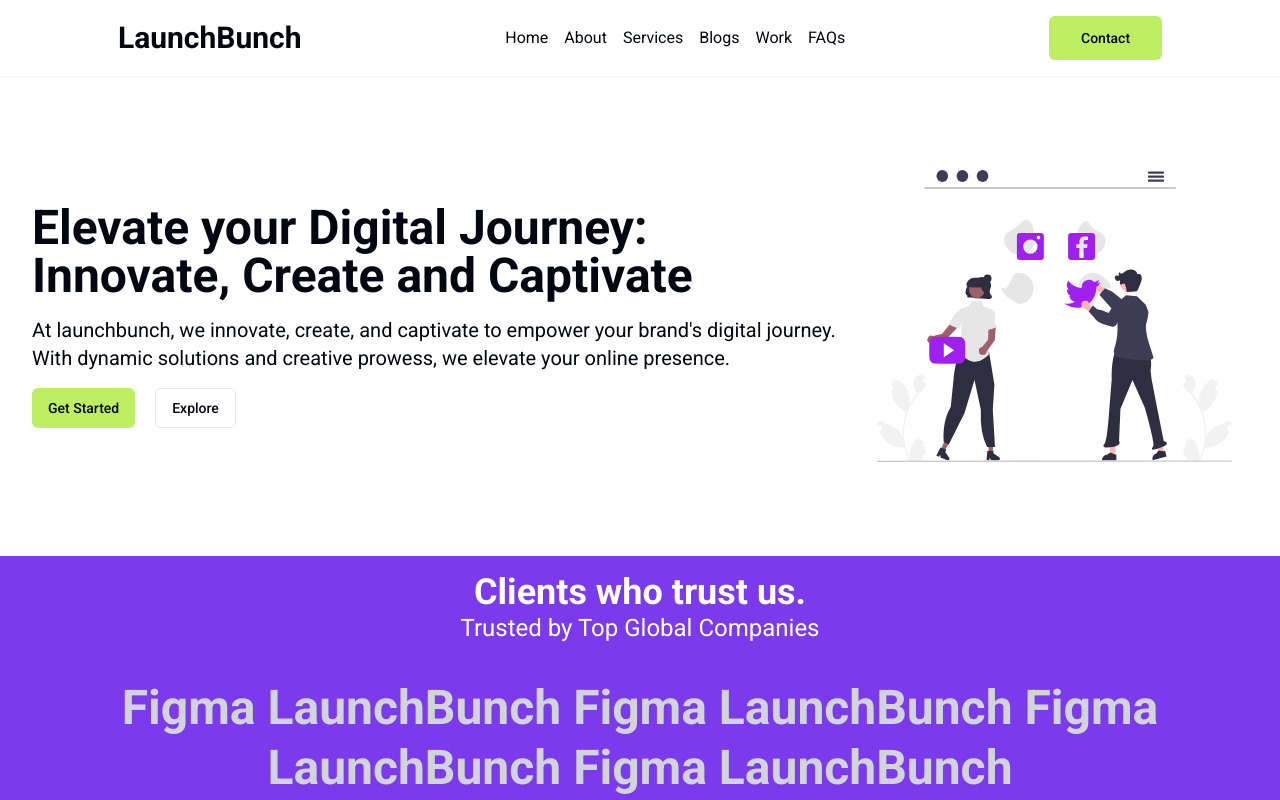
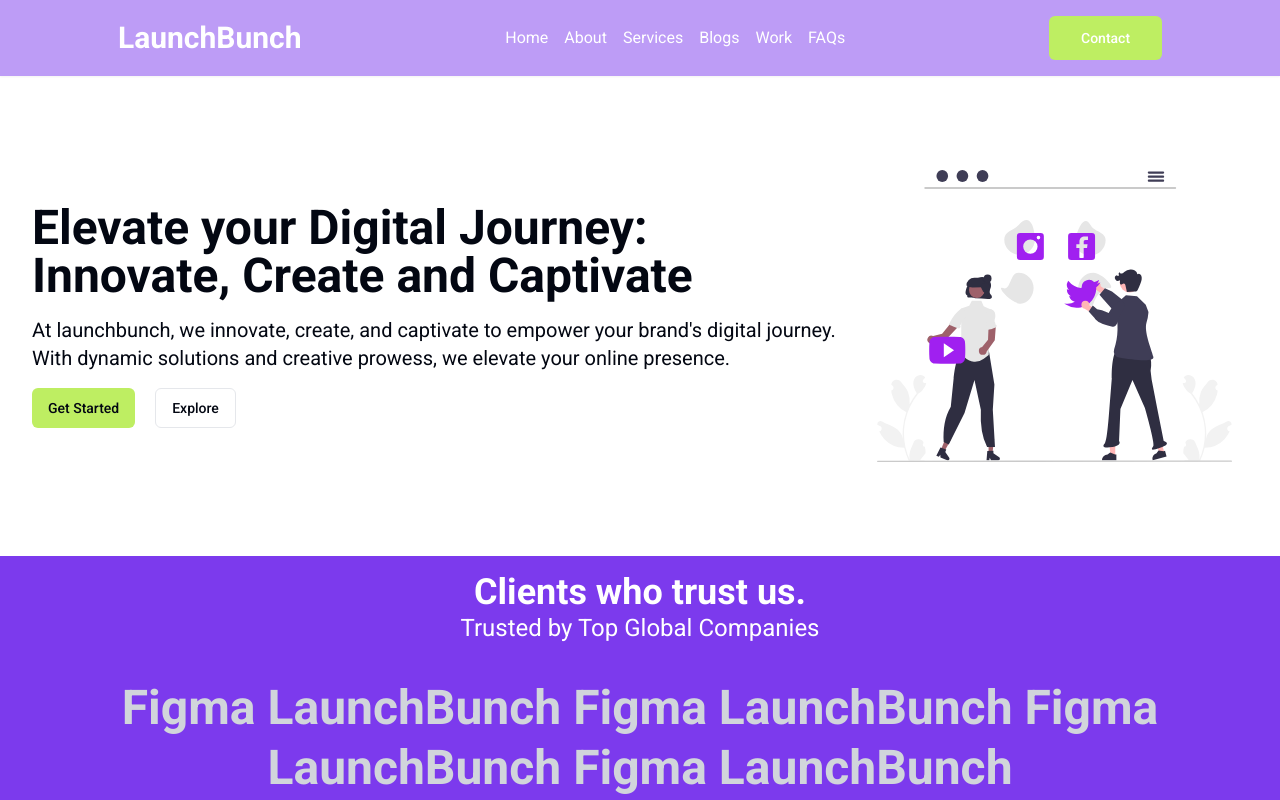
Before and after one commit to kshetritej/launchbunch, a React (Vite) app: page / in a window 1280 px wide. Shown: the top 800 px of the page. Built offline with nearby package versions, Linux system fonts and the light colour scheme.

Commit message:
chore: change nav color

```diff
--- a/src/Navbar.tsx
+++ b/src/Navbar.tsx
@@ -4,7 +4,7 @@ import { Button } from "./components/ui/button";
 const Navbar = () => {
   const navItems = ["Home", "About", "Services", "Blogs", "Work", "FAQs"];
   return (
-    <div className="flex justify-around shadow-sm p-4 place-items-center">
+    <div className="bg-primary/50 text-background flex justify-around shadow-sm p-4 place-items-center">
       <div className="logo font-bold text-3xl ">LaunchBunch</div>
       <ul className="flex gap-4 ">
         {navItems.map((item) => (
```
